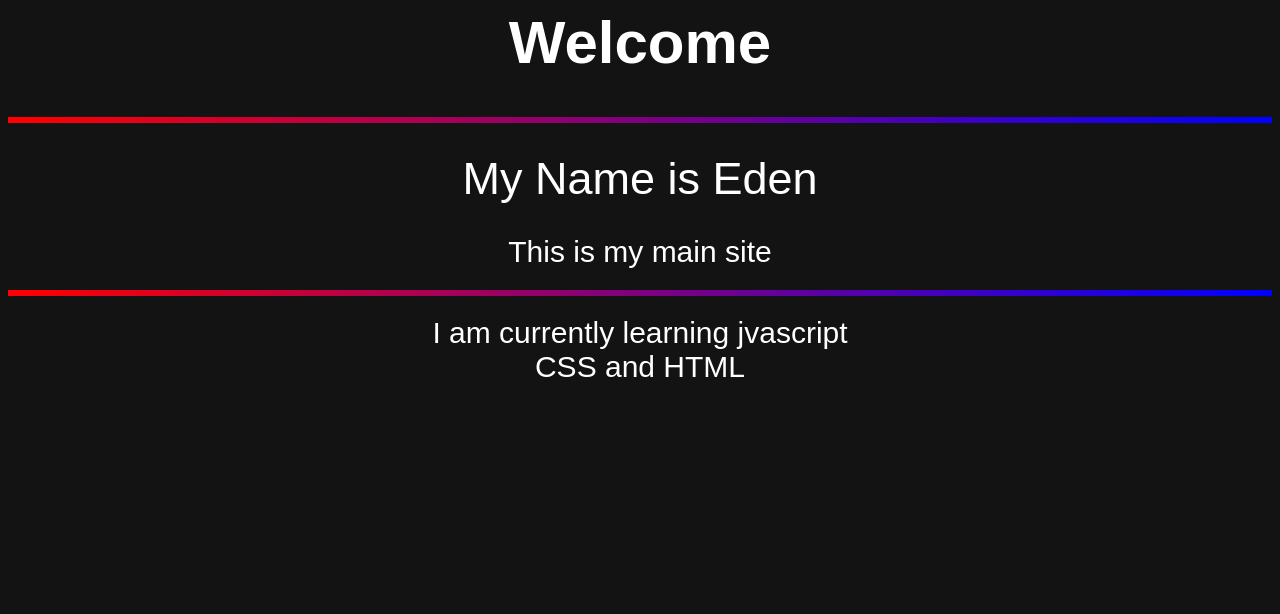
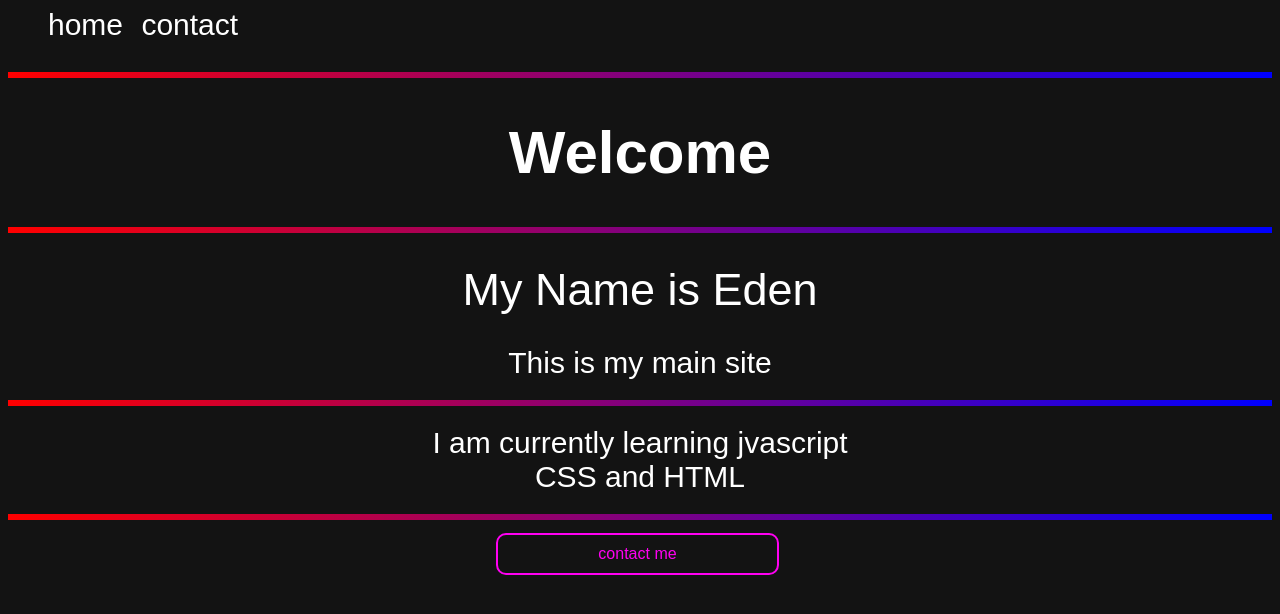
Before and after one commit to EdenTheCoder/EdenTheCoder.github.io, a plain HTML site: page index.html in a window 1280 px wide. Drawn offline with Linux system fonts and the light colour scheme.

Commit message:
added contact

```diff
--- a/index.html
+++ b/index.html
@@ -6,6 +6,13 @@
 		<link rel="stylesheet" href="styles.css" />
 	</head>
 	<body>
+        <ul>
+            <a href="index.html">home<a>
+            <a href="contact.html">contact</a>
+        </ul>
+        <hr class="devidor">
+
+
 		<h1 class="largeText">Welcome</h1>
 		<hr class="devidor" />
 		<h1 class="normalPlusText">My Name is Eden</h1>
@@ -15,5 +22,7 @@
 			I am currently learning jvascript <br />
 			CSS and HTML
 		</h1>
+        <hr class="devidor">
+        <a href="contact.html"><button>contact me</button></a>
 	</body>
 </html>
--- a/styles.css
+++ b/styles.css
@@ -1,8 +1,38 @@
 body {
     background-color: #131313 ;
+    text-align: center;
+
+}
+/* elements*/
+button{
+    margin: 5px 5px;
+    padding: 10px 100px;
+    position: relative;
+    border: 2px solid rgb(255, 0, 242);
+    border-radius: 10px;
+    background: #ffffff00;
+    color: rgb(255, 0, 242);
+    font-size: 16px;
+    cursor: pointer;
+}
+ul {
+    color: rgb(255, 255, 255);
+    text-align: left;
+    font-family: Arial;
+    font-size: 30px;
+    font-weight: normal;
+}
+a{
+    color: rgb(255, 255, 255);
+    text-align: center;
+    font-family: Arial;
+    font-size: 30px;
+    font-weight: normal;
+    text-decoration: none;
+    padding-right: 5px;
 }
 
-
+/* text sizes */
 .largeText{
     color: white;
     text-align: center;
@@ -43,3 +73,15 @@ body {
     border-image: linear-gradient(to left,blue,red)1 ;
     border-width: 3px;
 }
+
+
+
+
+#discordContactDiv {
+    padding-top: 5px;
+    padding-bottom: 15px;
+    margin-right: 150px;
+    margin-left: 150px;
+    border-radius: 100px;
+    background: #181818;
+}
```
Also changed, not shown: contact.html (added, +19 -0 lines).
